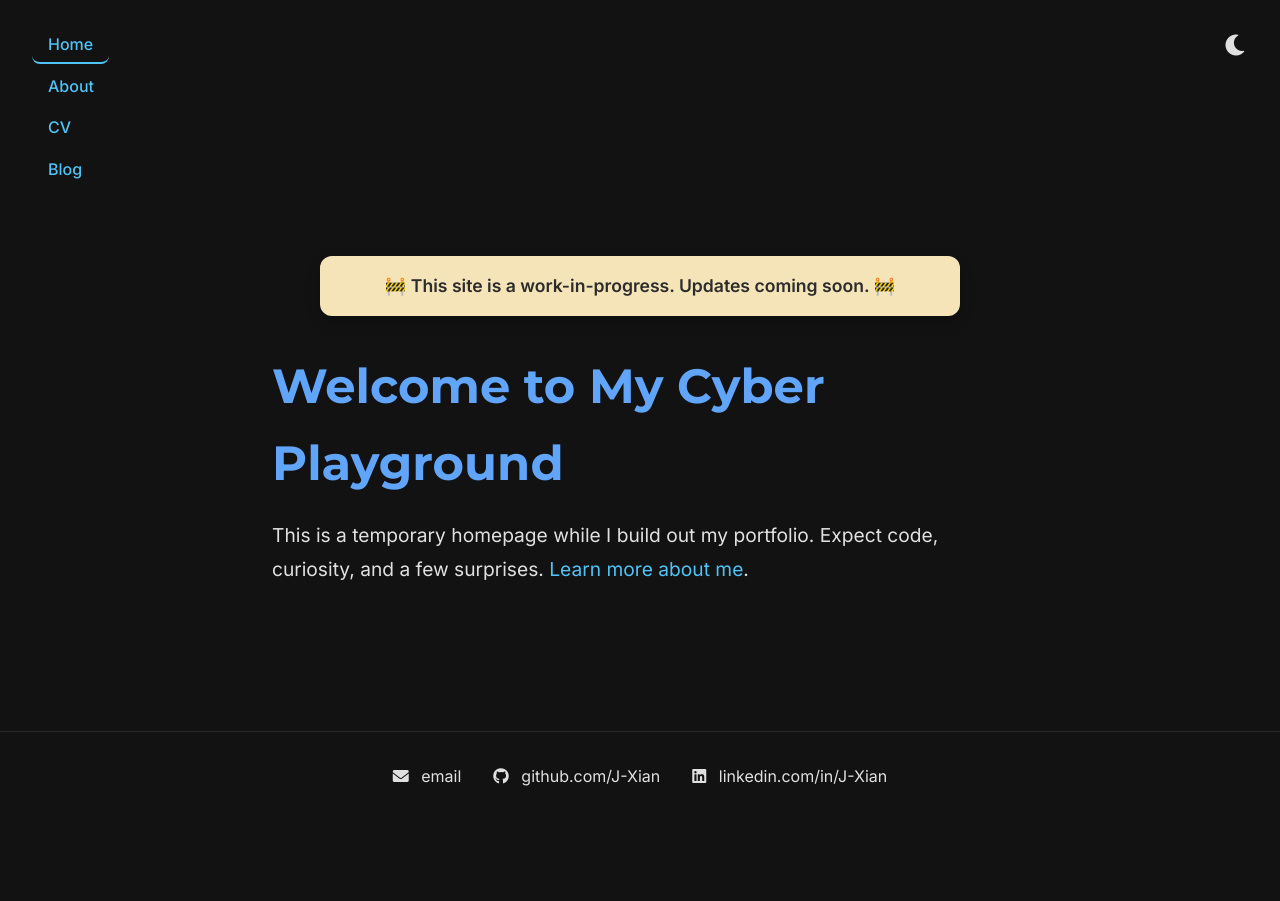
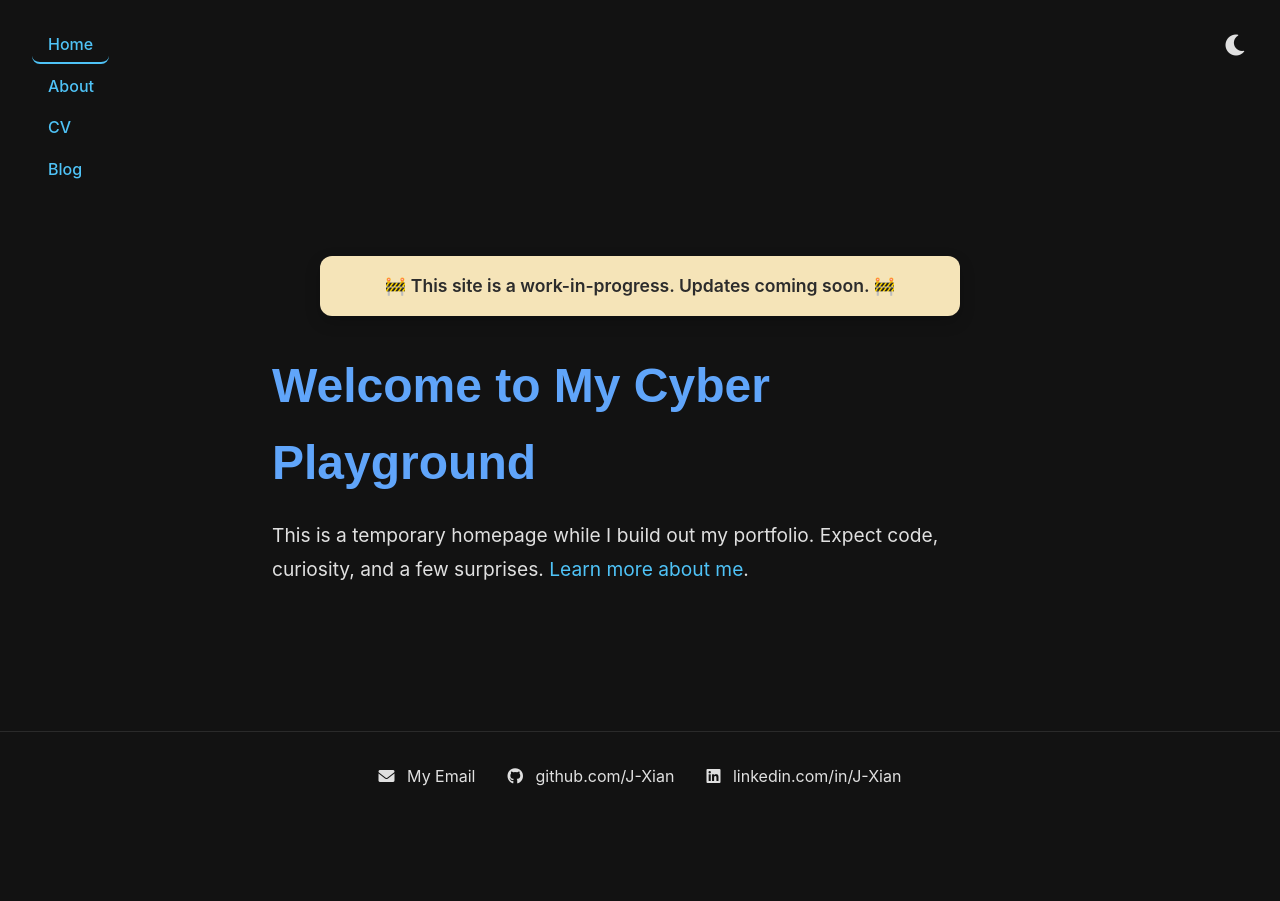
Before and after one commit to J-Xian/J-Xian.github.io, a Jekyll site: the page built from index.html, in a window 1280 px wide. Built offline with Jekyll 4.4.1, drawn with Linux system fonts in a browser that asks for light colours.

Commit message:
Update default.html

```diff
--- a/_layouts/default.html
+++ b/_layouts/default.html
@@ -4,22 +4,17 @@
     <meta charset="UTF-8" />
     <meta name="viewport" content="width=device-width, initial-scale=1.0" />
     <title>{{ page.title }}</title>
-    <!-- Google Fonts -->
-    <link href="https://fonts.googleapis.com/css2?family=Inter:wght@400;500;600&family=Montserrat:wght@700&display=swap" rel="stylesheet">
+    <link rel="stylesheet" href="/css/main.css" />
     <!-- Font Awesome for icons -->
     <link rel="stylesheet" href="https://cdnjs.cloudflare.com/ajax/libs/font-awesome/6.0.0-beta3/css/all.min.css">
-    <link rel="stylesheet" href="/css/main.css" />
   </head>
   <body data-theme="dark">
-    <button id="theme-toggle" title="Switch theme">
-      <i class="fas fa-moon"></i>
-    </button>
     <nav>
       <ul>
         <li><a href="/" {% if page.url == "/" %}class="active"{% endif %}>Home</a></li>
-        <li><a href="/about" {% if page.url contains "/about" %}class="active"{% endif %}>About</a></li>
-        <li><a href="/cv" {% if page.url contains "/cv" %}class="active"{% endif %}>CV</a></li>
-        <li><a href="/blog" {% if page.url contains "/blog" %}class="active"{% endif %}>Blog</a></li>
+        <li><a href="/about" {% if page.url == "/about/" %}class="active"{% endif %}>About</a></li>
+        <li><a href="/cv" {% if page.url == "/cv/" %}class="active"{% endif %}>CV</a></li>
+        <li><a href="/blog" {% if page.url == "/blog/" %}class="active"{% endif %}>Blog</a></li>
       </ul>
     </nav>
 
@@ -31,13 +26,14 @@
 
     <footer>
       <ul>
-        <li><a href="mailto:jingxian06@hotmail.com" class="footer-link"><i class="fas fa-envelope"></i> email</a></li>
+        <li><a href="mailto:jingxian06@hotmail.com" class="footer-link"><i class="fas fa-envelope"></i> My Email</a></li>
         <li><a href="https://github.com/J-Xian" class="footer-link"><i class="fab fa-github"></i> github.com/J-Xian</a></li>
         <li><a href="https://www.linkedin.com/in/j-xian" class="footer-link"><i class="fab fa-linkedin"></i> linkedin.com/in/J-Xian</a></li>
       </ul>
     </footer>
 
-    <!-- All JavaScript is now in a separate file for better organization and performance -->
-    <script src="/js/main.js"></script>
+    <button id="theme-toggle" title="Switch theme"><i class="fas fa-moon"></i></button>
+    <script src="/js/theme-toggle.js"></script>
+    <script src="/js/scroll-animation.js"></script>
   </body>
 </html>
```
